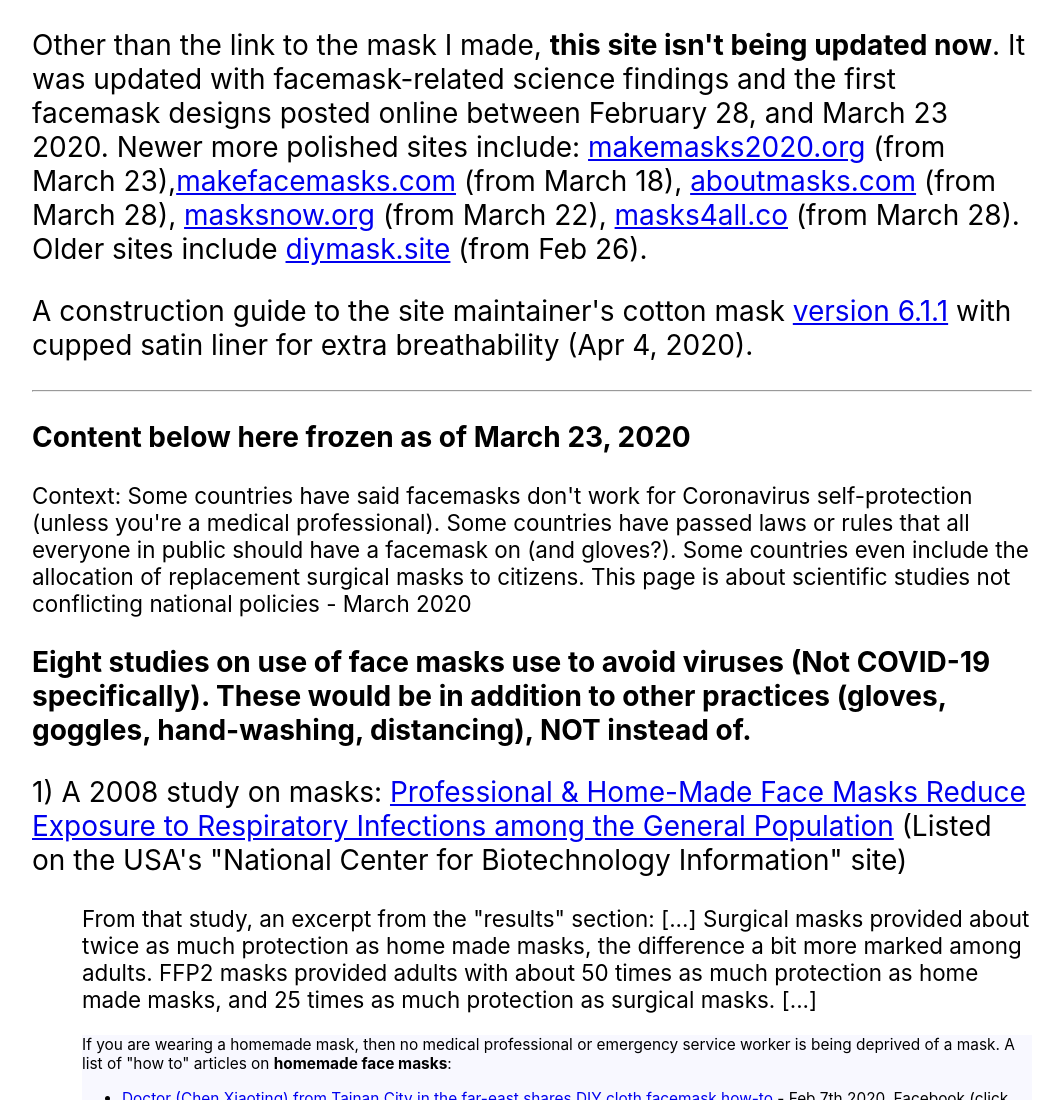
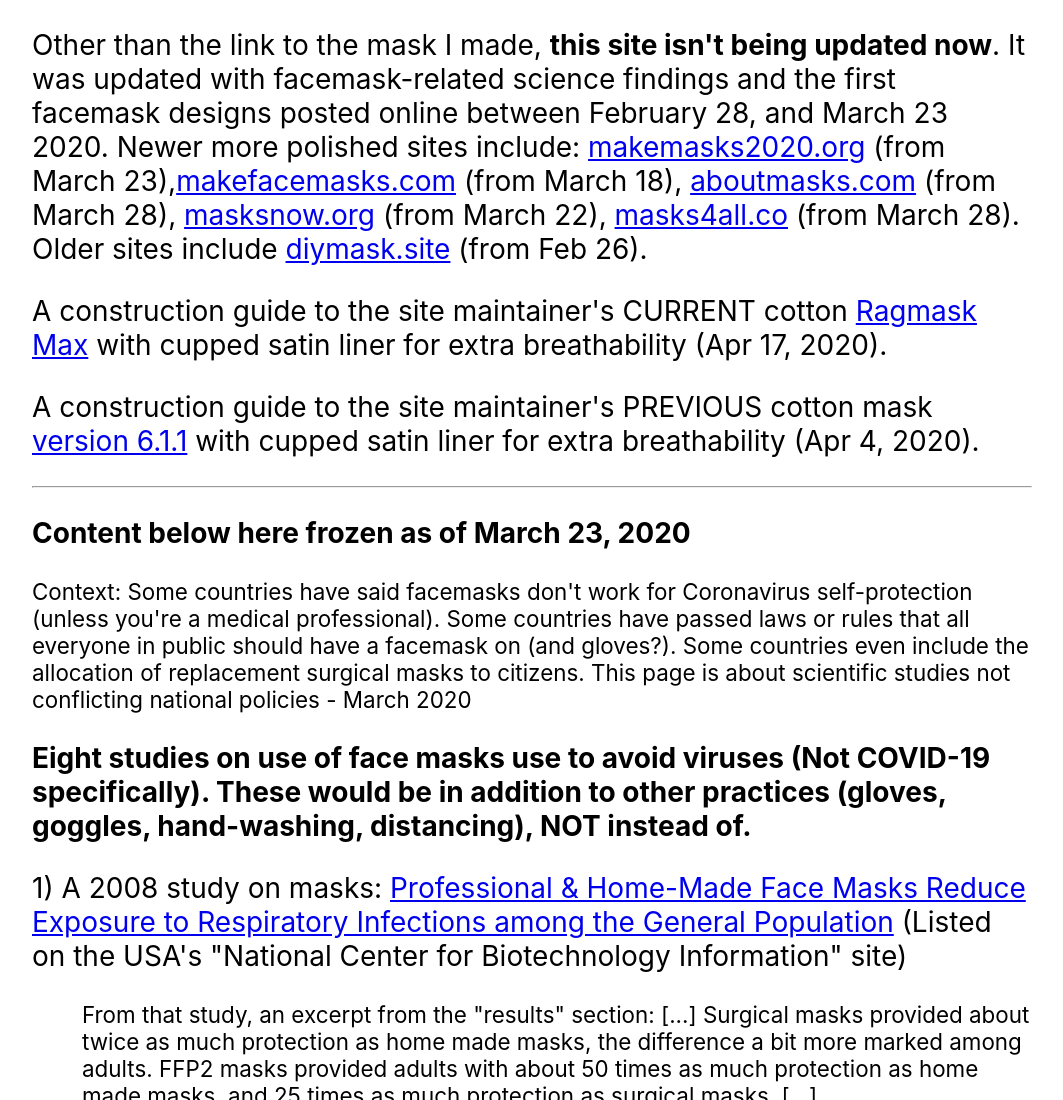
Before and after one commit to cv-masks/cv-masks.github.io, a plain HTML site: page index.html in a window 1280 px wide. Shown: the top 1100 px of the page, without its empty margins (108-1171 px from the left). Drawn offline with Linux system fonts and the light colour scheme.

Commit message:
link to ragmask

```diff
--- a/index.html
+++ b/index.html
@@ -33,7 +33,9 @@
 <p>Other than the link to the mask I made, <strong>this site isn't being updated now</strong>. It was updated with facemask-related science findings and the first facemask designs posted online between February 28, and March 23 2020. Newer more polished sites include: <a href="https://www.makemasks2020.org">makemasks2020.org</a> (from March 23),<a href="https://makefacemasks.com">makefacemasks.com</a> (from March 18), <a href="https://aboutmasks.com/how-to-make-a-mask">aboutmasks.com</a> (from March 28), <a href="https://masksnow.org">masksnow.org</a> (from March 22), <a href="https://masks4all.co">masks4all.co</a> (from March 28). Older sites include <a href="https://diymask.site">diymask.site</a> (from Feb 26).
 </p>
 
-<p>A construction guide to the site maintainer's cotton mask <a href="https://cv-masks.github.io/cotton_facemask_with_satin_liner_and_plastic_retainer-v6.1.1.pdf">version 6.1.1</a> with cupped satin liner for extra breathability (Apr 4, 2020).</p>
+<p>A construction guide to the site maintainer's CURRENT cotton <a href="https://cv-masks.github.io/ragmask-max.html">Ragmask Max</a> with cupped satin liner for extra breathability (Apr 17, 2020).</p>
+
+<p>A construction guide to the site maintainer's PREVIOUS cotton mask <a href="https://cv-masks.github.io/cotton_facemask_with_satin_liner_and_plastic_retainer-v6.1.1.pdf">version 6.1.1</a> with cupped satin liner for extra breathability (Apr 4, 2020).</p>
 
 <hr/>
 
```
